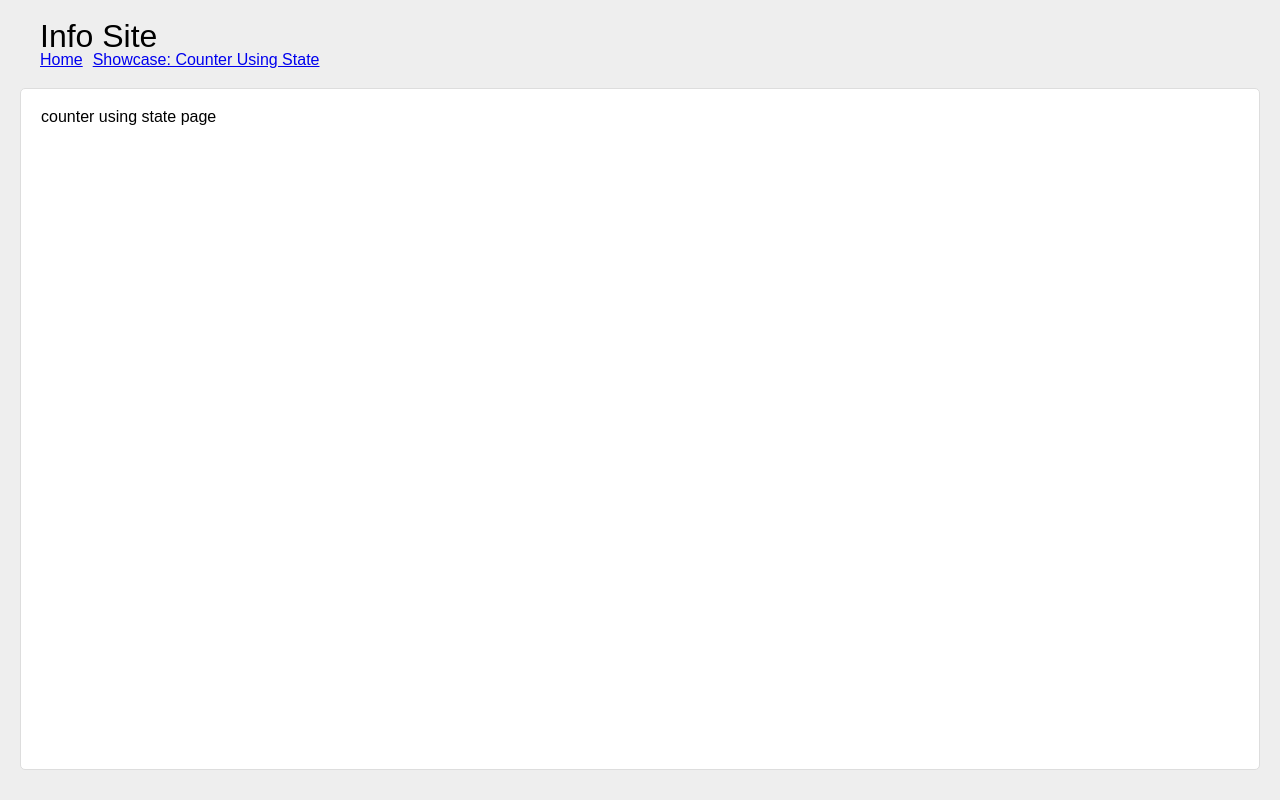
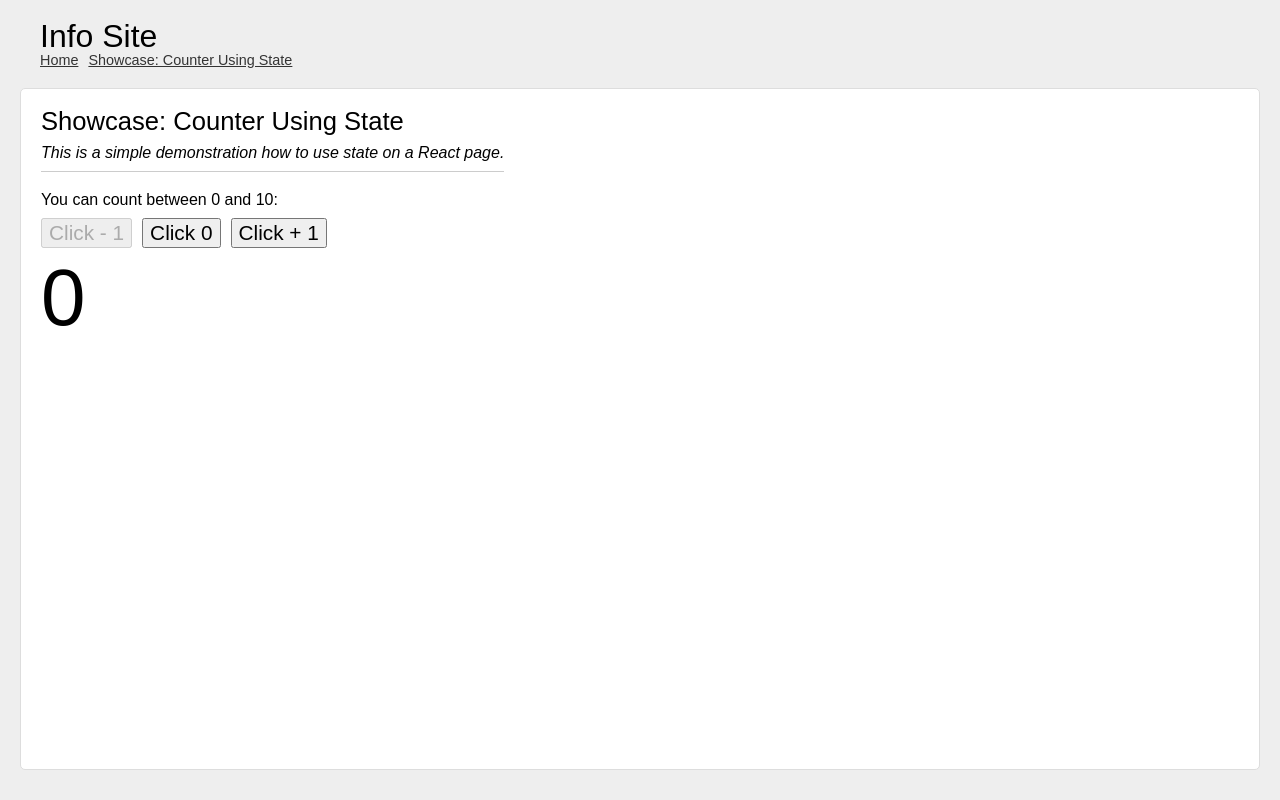
Before and after one commit to Entwickler-Club/dpodreact, a React (Create React App) app: page /showcaseCounterUsingState in a window 1280 px wide. Built offline with nearby package versions, Linux system fonts and the light colour scheme.

Commit message:
update readme

```diff
--- a/src/custom/components/PageHome.tsx
+++ b/src/custom/components/PageHome.tsx
@@ -3,7 +3,7 @@ import '../styles/pageHome.scss';
 function PageHome() {
 
 	return (
-		<div className="page_home">
+		<div className="page page_home">
 			<p>Welcome to this site.</p>
 		</div>
 	)
--- a/src/system/components/PageShowcaseCounterUsingState.tsx
+++ b/src/system/components/PageShowcaseCounterUsingState.tsx
@@ -1,10 +1,37 @@
+import { useState } from 'react';
 import '../styles/pageShowcaseCounterUsingState.scss';
 
 function PageShowcaseCounterUsingState() {
+	const [count, setCount] = useState(0);
+
+	const incrementCounHandler = () => {
+		setCount(prevCount => prevCount + 1);
+	};
+
+	const decrementCounHandler = () => {
+		setCount(prevCount => prevCount - 1);
+	};
+
+	const resetCounHandler = () => {
+		setCount(0);
+	};
 
 	return (
-		<div className="page_home">
-			<p>counter using state page</p>
+		<div className="page page_home">
+			<h2 className="title">Showcase: Counter Using State</h2>
+			<p className="description">This is a simple demonstration how to use state on a React page.</p>
+			<div className='button'>
+				<p>You can count between 0 and 10:</p>
+				<button onClick={decrementCounHandler} disabled={count === 0}>
+					Click - 1
+				</button>
+				<button onClick={resetCounHandler}>Click 0</button>
+				<button onClick={incrementCounHandler} disabled={count === 10}>
+					Click + 1
+				</button>
+			</div>
+
+			<p className="theCount">{count}</p>
 		</div>
 	)
 }
--- a/src/system/styles/pageShowcaseCounterUsingState.scss
+++ b/src/system/styles/pageShowcaseCounterUsingState.scss
@@ -1,3 +1,9 @@
 .page_home {
-	color: #000;
+	button {
+		margin: 10px 10px 10px 0;
+		font-size: 1.3em;
+	}
+	.theCount {
+		font-size: 5em;
+	}
 }
--- a/src/system/styles/site.scss
+++ b/src/system/styles/site.scss
@@ -2,9 +2,33 @@ body {
 	background-color: #eee;
 	padding: 20px;
 	font-family: Arial, Helvetica, sans-serif;
+
+	/* override resets */
+	h1 {
+		font-size: 2em;
+	}
+	h2 {
+		font-size: 1.6em;
+	}
+	a {
+		color: #000;
+	}
+
+	/* all pages */
+	.page {
+		h2.title {
+			margin-bottom: 10px;
+		}
+		p.description {
+			margin-bottom: 20px;
+			font-style: italic;
+			padding-bottom: 10px;
+			border-bottom: 1px solid #ccc;
+			display: inline-block;
+		}
+	}
 	.app_site {
 		h1.siteTitle {
-			font-size: 2em;
 			margin-left: 20px;
 		}
 
@@ -24,6 +48,10 @@ body {
 			li {
 				margin-right: 10px;
 			}
+			a {
+				color: #333;
+				font-size: .9em;
+			}
 		}
 	}
 }
```
Also changed, not shown: dev/add_stefans_counter_back_in_as_showcase.txt (deleted), dev/github/graphics/firstScreen.png (added), 1 other file (tests, documents, lock files or other folders).
